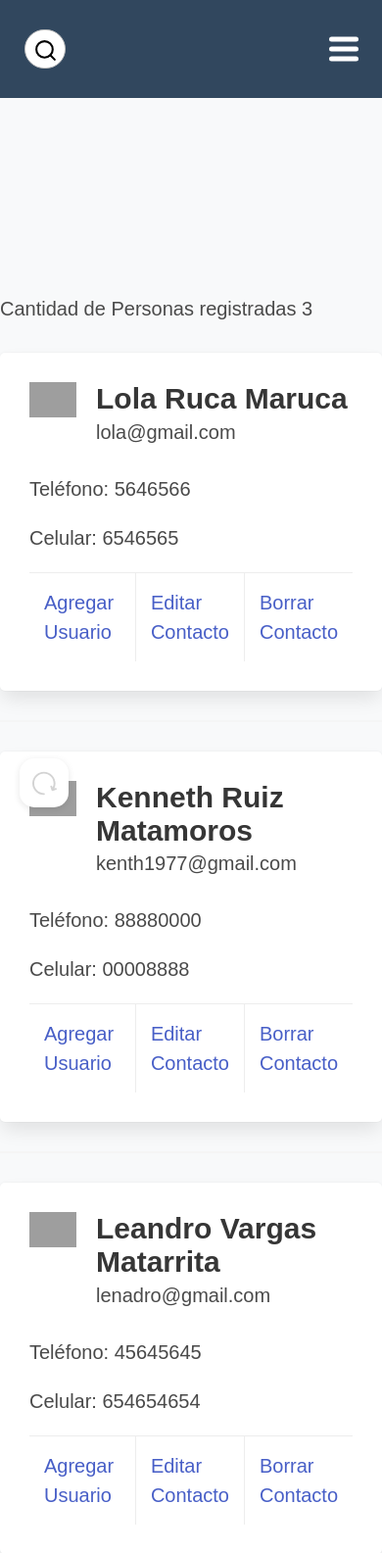
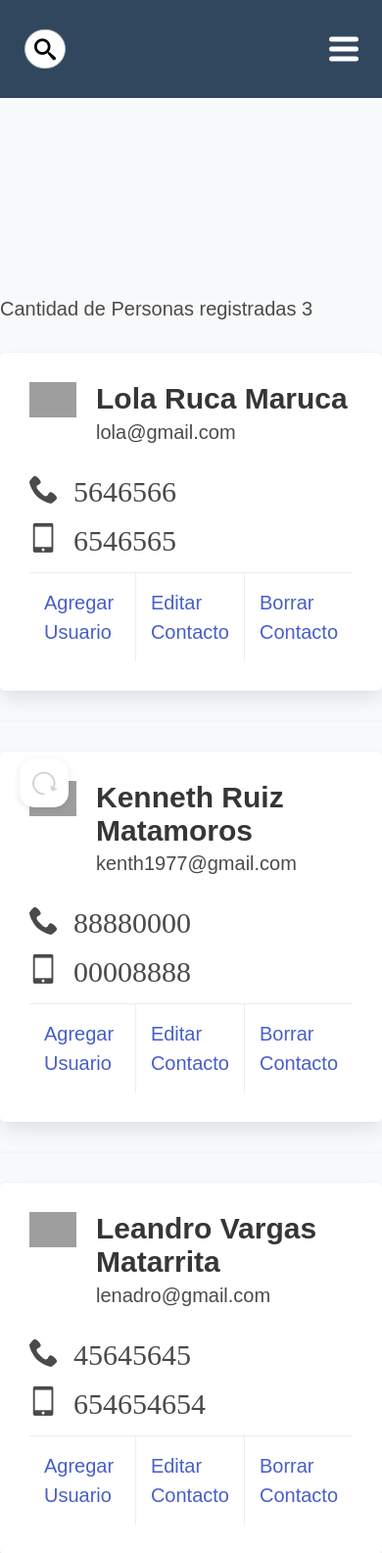
Before and after one commit to kerm1977/FLASK, a Flask app: page /contacts in a window 390 px wide. Shown: the top 1585 px of the page at 98% size. Run offline with Flask 3, Linux system fonts and the light colour scheme; some libraries are stand-ins or nearby versions; some web fonts are replaced; grey boxes are pictures that could not be loaded.

Commit message:
Corregido  el responsivo de la navbar y la barra de búsqueda agregados los iconos de icomoon al registro

```diff
--- a/static/css/buscar.css
+++ b/static/css/buscar.css
@@ -12,11 +12,12 @@
 	width: 38px;
 	height: 40px;
 	padding: 0 20px;
-	font-size: 18px;
+	font-size: 25px;
 	color: black;
 	outline: none;
 	border: 1px solid silver;
 	border-radius: 30px;
+	font-family: "Arial"
 }
 
 .btn-ico{
@@ -31,21 +32,22 @@
 	line-height: 55px;
 	text-align: center;
 	color: black;
-	font-size: 20px;
+	font-size: 24px;
 	border-radius: 50%;
 	cursor: pointer;
 }
 
 .buscar:hover input{
-	width: 240px;
+	width: 300px;
 	transition: all .4s ease-in-out;
 }
 
 .buscar input:focus{
-	width: 240px;
+	width: 300px;
 }
 
 .btn-buscar{
 	background: none;
 	border: none;
+	font-size: 22px; /*icono*/
 }
--- a/static/css/navbar.css
+++ b/static/css/navbar.css
@@ -119,6 +149,10 @@ nav .icon-bars .line{
 }
 
 
+.icomoon-nav-ico{
+	font-size: 30px;
+}
+
 
 
 
--- a/templates/base.html
+++ b/templates/base.html
@@ -17,15 +17,14 @@
 <body>
 
 <nav>
-
     <form action="" methods="post"]>
         <div class="search">
             <div class="buscar">
-                <input type="text" placeholder="buscar" required>
+                <input class="" type="text" placeholder="Buscar" required>
                 <div class="btn-ico">
 
                     <button type="submit" value="buscar" class="btn-buscar">
-                        <svg xmlns="http://www.w3.org/2000/svg" width="25" height="25" viewBox="0 0 24 24" fill="none" stroke="currentColor" stroke-width="2" stroke-linecap="round" stroke-linejoin="round" class="feather feather-search"><circle cx="11" cy="11" r="8"></circle><line x1="21" y1="21" x2="16.65" y2="16.65"></line></svg>
+                        <span class="icon-search"></span>
                     </button>
                 </div>
             </div>
@@ -38,8 +37,9 @@
         <li><a href="{{url_for('home')}}">Inicio</a></li>
         <li><a href="">Nosotros</a></li>
         <li><a href="">Blog</a></li>
-        <a href="{{url_for('contacts')}}"><li><span class="icon-home2"></span></li></a>
-        <li><a href="{{url_for('registro')}}"><i class="fas fa-solid fa-address-book"></i></a></li>
+        <li><a href="{{url_for('registro')}}"><i class=" icomoon-nav-ico icon-home2"></i></a></li>
+        <a href="{{url_for('contacts')}}"><li><span class=" icomoon-nav-ico fas fa-solid fa-address-book"></span></li></a>
+
     </ul>
 
     <label for="toogle" class="icon-bars">
--- a/templates/contacts.html
+++ b/templates/contacts.html
@@ -28,15 +28,18 @@
     </div>
 
     <div class="content">
-       <p>Teléfono: {%if items.telefono%}
+       <p><span class=" icomoon-nav-ico icon-phone">
+                    {%if items.telefono%}
                     {{items.telefono}}
                     {%else%}
-                    {%endif%}</p>
+                    {%endif%}</span></p>
 
-        <p>Celular: {%if items.celular%}
+        <span class=" icomoon-nav-ico icon-mobile2">
+
+                    {%if items.celular%}
                     {{items.celular}}
                     {%else%}
-                    {%endif%}</p>
+                    {%endif%}</span></p>
 
     <footer class="card-footer">
       <a href="{{url_for('registro')}}" class="card-footer-item">Agregar Usuario</a>
```
Also changed, not shown: other parts of static/css/navbar.css (+33 -3 lines), templates/registro.html (+14 -22 lines), db.db.
